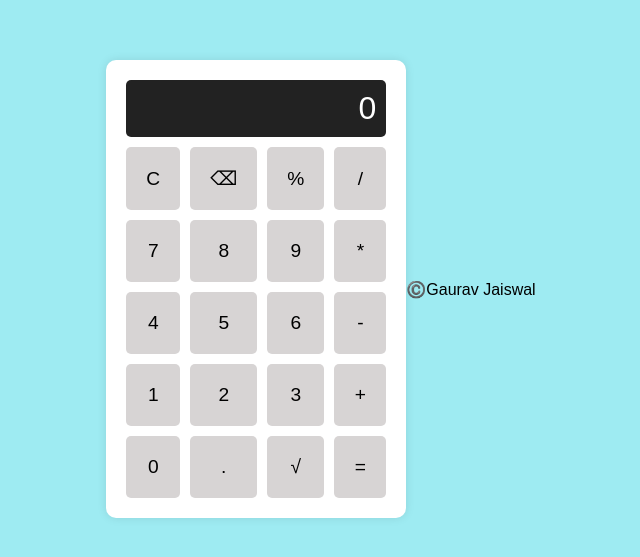
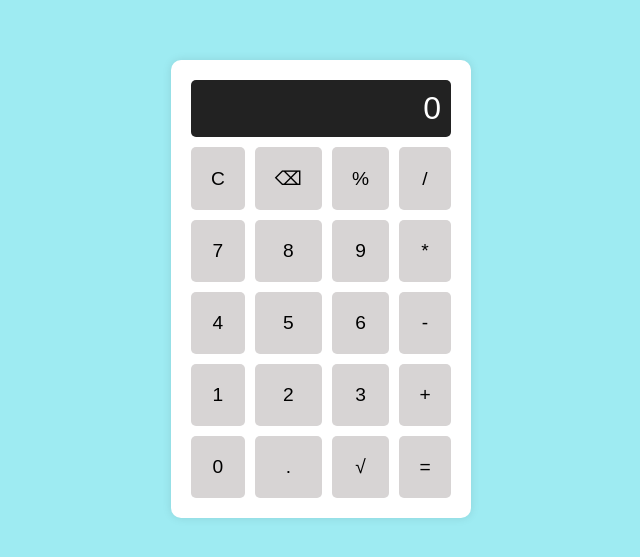
Before and after one commit to GauravJ26/Basic-Calculator1, a website: page index.html in a window 1280 px wide. Shown: the part 111-668 px from the top of the page, without its empty margins (319-959 px from the left). Drawn offline with Linux system fonts and the light colour scheme.

Commit message:
Update index.html

```diff
--- a/index.html
+++ b/index.html
@@ -35,5 +35,4 @@
     </div>
     <script src="script.js"></script>
   </body>
-     <footer>©️Gaurav Jaiswal</footer>
 </html>
```
